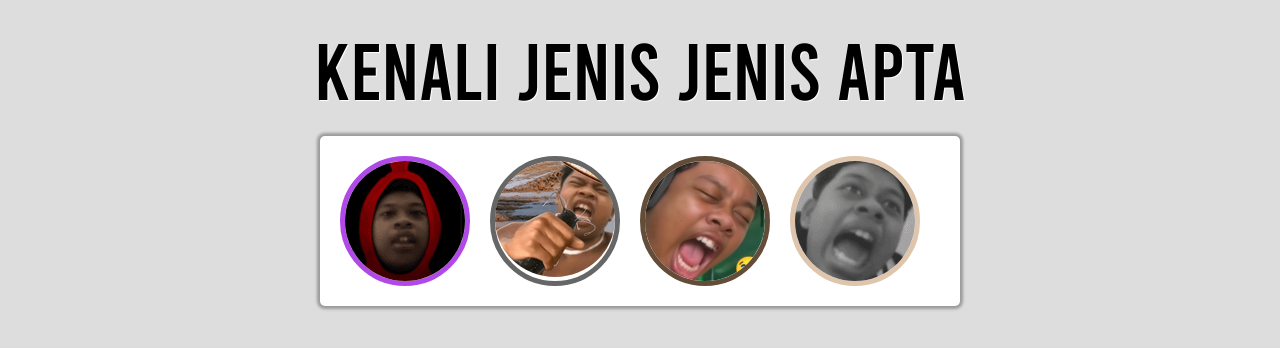
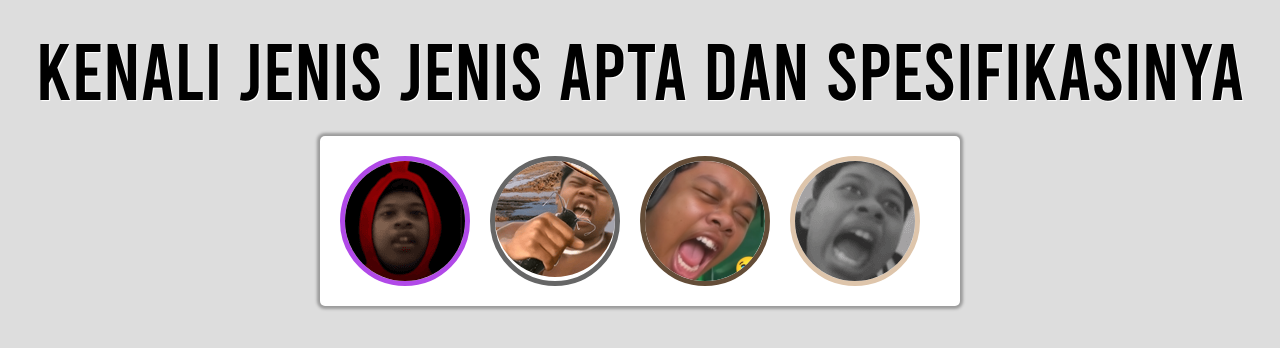
Before and after one commit to AveRoseee/kenali-jenis-jenis-apta, a plain HTML site: page index.html in a window 1280 px wide. Drawn offline with Linux system fonts and the light colour scheme.

Commit message:
update: Updated app title

```diff
--- a/index.html
+++ b/index.html
@@ -3,12 +3,12 @@
 <head>
     <meta charset="UTF-8">
     <meta name="viewport" content="width=device-width, initial-scale=1.0">
-    <title>Tugas 5 Internet dan Teknologi Web</title>
+    <title>KENALI JENIS JENIS APTA</title>
     <link rel="stylesheet" href="./css/reset.css">
     <link rel="stylesheet" href="./css/styles.css">
 </head>
 <body>
-    <h1>KENALI JENIS JENIS APTA</h1>
+    <h1>KENALI JENIS JENIS APTA DAN SPESIFIKASINYA</h1>
     <div class="container">
         <ul class="gallery">
             <li class="gambar-1">
```
